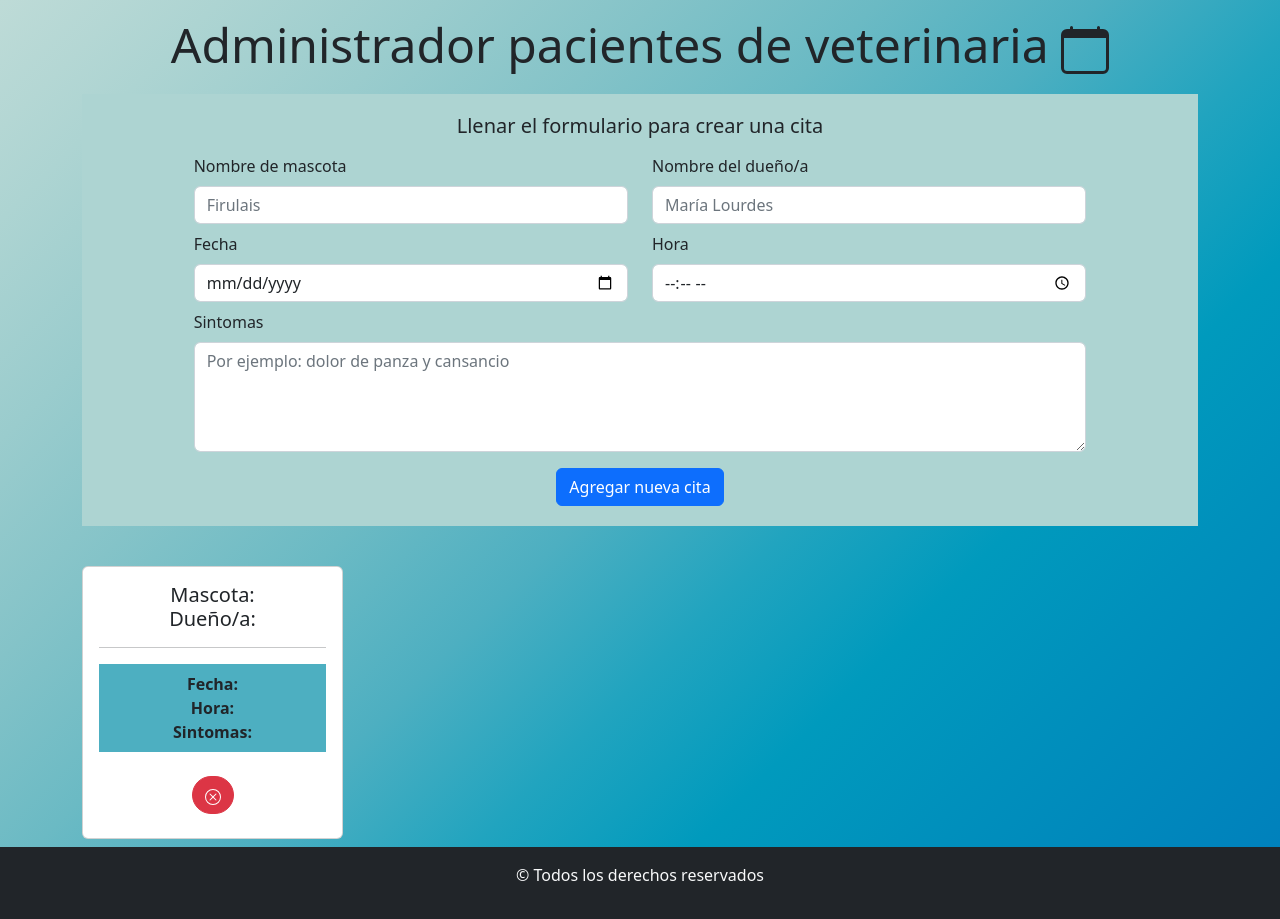
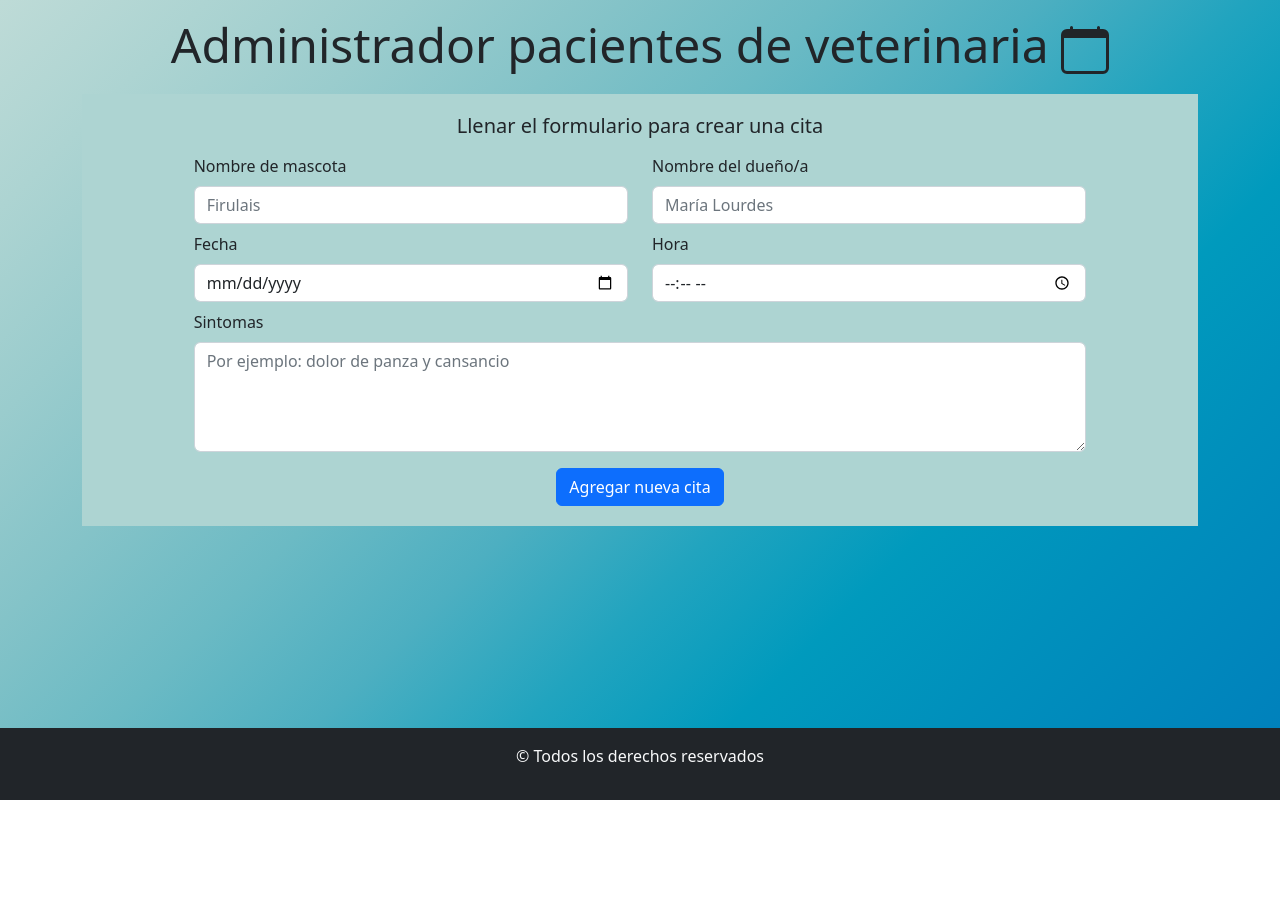
Before and after one commit to lourdesgarciafyl/tp-react-ejercicio-9, a React app: page / in a window 1280 px wide. After the commit the page ends 800 px from the top, so only its background shows below. Built offline with nearby package versions, Linux system fonts and the light colour scheme; the HTML template or start-up script is replaced by a standard one.

Commit message:
se agrega la logica para dibujar las cards de cada cita

```diff
--- a/src/components/BloqueCitas.jsx
+++ b/src/components/BloqueCitas.jsx
@@ -1,11 +1,13 @@
 import {Row} from "react-bootstrap"
 import CardCita from "./CardCita";
 
-const BloqueCitas = () => {
+const BloqueCitas = ({arrayCitas}) => {
 
     return(
         <Row xs={2} md={4} className="g-4 mt-3">
-            <CardCita></CardCita>
+            {arrayCitas.map((itemCita, indice) => (
+                <CardCita itemCita={itemCita} indiceCita={indice}></CardCita>
+            ))}
         </Row>
     )
 }
--- a/src/components/CardCita.jsx
+++ b/src/components/CardCita.jsx
@@ -1,19 +1,20 @@
 import {Card, Col} from "react-bootstrap"
 import { XCircle } from "react-bootstrap-icons";
 
-const CardCita = () => {
+const CardCita = ({itemCita}) => {
+    const {nombreMascota, nombreDuenio, fecha, hora, sintomas} = {... itemCita}
     return (
         <Col>
           <Card className="mb-2">
             <Card.Body className="text-center">
-              <Card.Title>Mascota: <br/> Dueño/a: </Card.Title>
+              <Card.Title>Mascota: {nombreMascota} <br/> Dueño/a: {nombreDuenio} </Card.Title>
               <hr />
               <Card.Text className="py-2" id="fondoCard">
-                <b>Fecha: </b>
+                <b>Fecha: {fecha}</b>
                 <br />
-                <b>Hora: </b>
+                <b>Hora: {hora}</b>
                 <br />
-                <b>Sintomas: </b>
+                <b>Sintomas: {sintomas}</b>
               </Card.Text>
               <button className="btn btn-danger rounded-5 my-2"><XCircle className="text-white"/></button>
             </Card.Body>
--- a/src/components/FormularioCitas.jsx
+++ b/src/components/FormularioCitas.jsx
@@ -2,12 +2,16 @@ import { Form, Col, Row, Button } from "react-bootstrap";
 import { useForm } from "react-hook-form";
 import Swal from 'sweetalert2'
 import BloqueCitas from "./BloqueCitas";
+import { useState } from "react";
 
 const FormularioCitas = () => {
+    const [citas, setCitas] = useState([])
+
     const { register, formState: {errors}, reset , handleSubmit} = useForm()
 
     const apretarEnviar = (data) => {
       console.log(data)
+      setCitas([...citas, data])
       Swal.fire(
         "Cita agendada correctamente",
         "No olvides traer el carnet de tu mascota.",
@@ -122,9 +126,7 @@ const FormularioCitas = () => {
         </Button>
         </div>
       </Form>
-      <BloqueCitas>
-
-      </BloqueCitas>
+      <BloqueCitas arrayCitas={citas}> </BloqueCitas>
       </section>
     )
 }
```
